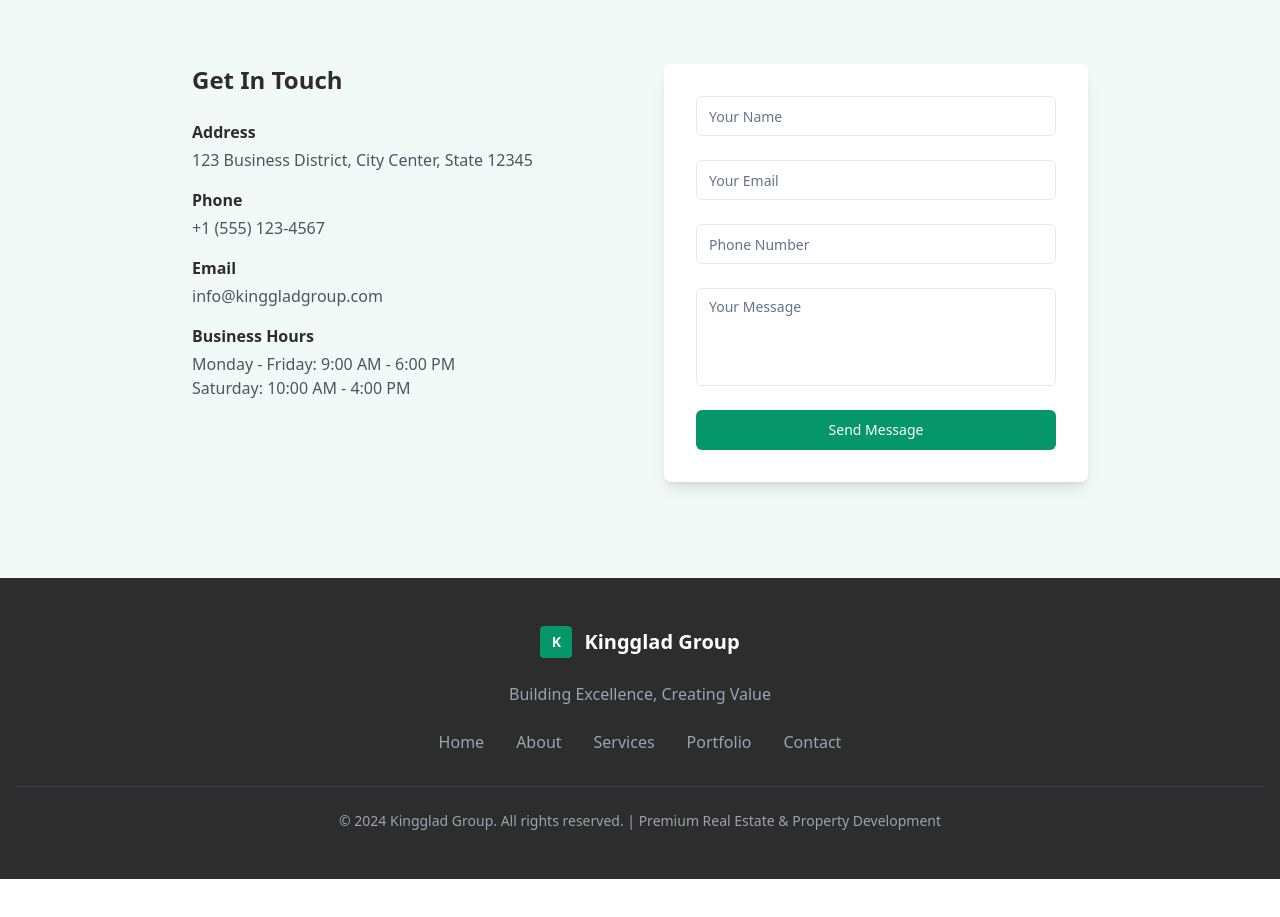
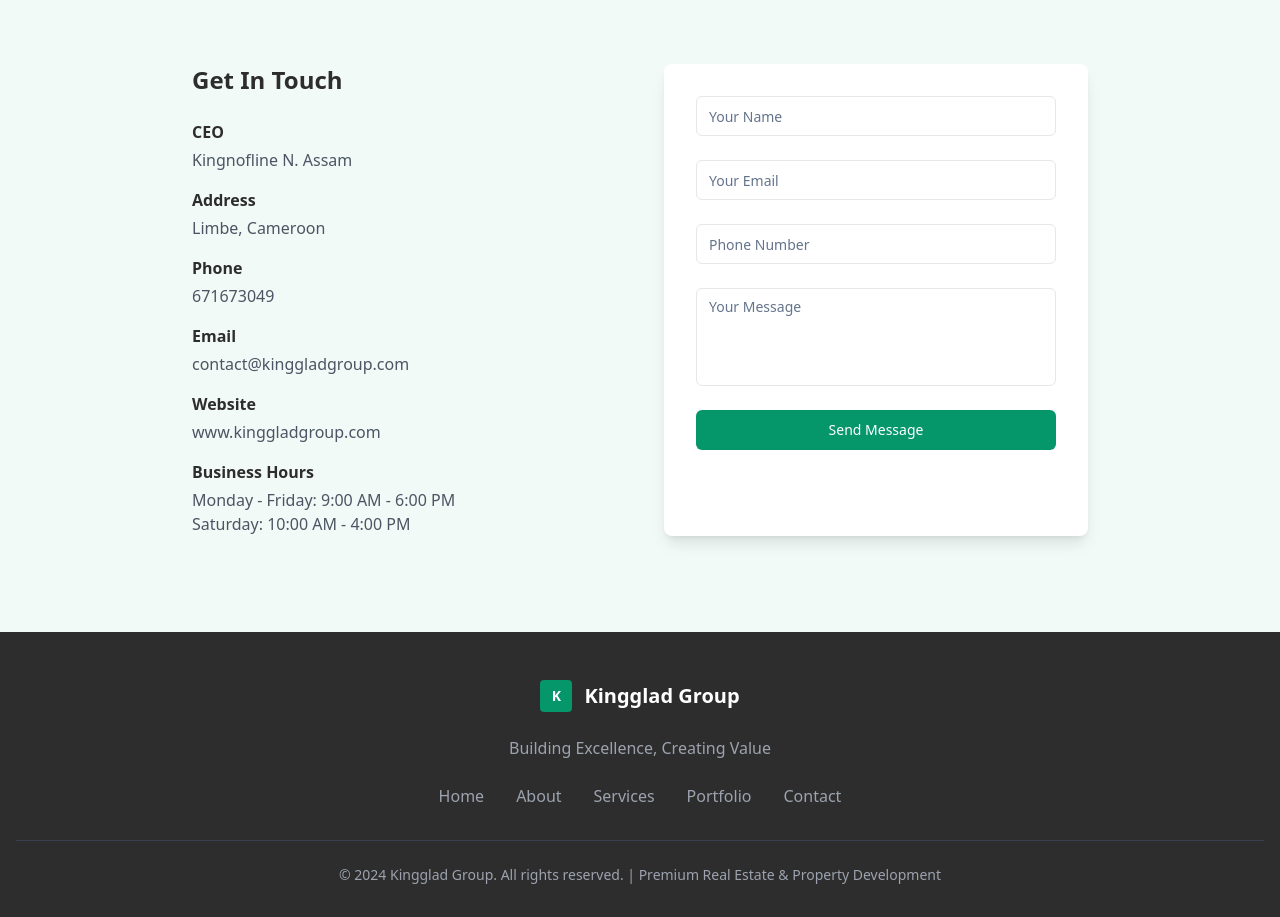
Before and after one commit to beltus78/kingglad-estate-web, a React (Vite) app: page / in a window 1280 px wide. Shown: the part 3100-4017 px from the top of the page. Before the commit the page ends 3979 px from the top, so only its background shows below. Built offline with nearby package versions, Linux system fonts and the light colour scheme.

Commit message:
Add contact information
Update contact details in the contact section.

```diff
--- a/src/pages/Index.tsx
+++ b/src/pages/Index.tsx
@@ -219,16 +219,24 @@ const Index = () => {
                 <h3 className="text-2xl font-bold text-kingglad-charcoal mb-6">Get In Touch</h3>
                 <div className="space-y-4">
                   <div>
+                    <h4 className="font-semibold text-kingglad-charcoal mb-1">CEO</h4>
+                    <p className="text-gray-600">Kingnofline N. Assam</p>
+                  </div>
+                  <div>
                     <h4 className="font-semibold text-kingglad-charcoal mb-1">Address</h4>
-                    <p className="text-gray-600">123 Business District, City Center, State 12345</p>
+                    <p className="text-gray-600">Limbe, Cameroon</p>
                   </div>
                   <div>
                     <h4 className="font-semibold text-kingglad-charcoal mb-1">Phone</h4>
-                    <p className="text-gray-600">+1 (555) 123-4567</p>
+                    <p className="text-gray-600">671673049</p>
                   </div>
                   <div>
                     <h4 className="font-semibold text-kingglad-charcoal mb-1">Email</h4>
-                    <p className="text-gray-600">info@kinggladgroup.com</p>
+                    <p className="text-gray-600">contact@kinggladgroup.com</p>
+                  </div>
+                  <div>
+                    <h4 className="font-semibold text-kingglad-charcoal mb-1">Website</h4>
+                    <p className="text-gray-600">www.kinggladgroup.com</p>
                   </div>
                   <div>
                     <h4 className="font-semibold text-kingglad-charcoal mb-1">Business Hours</h4>
```
